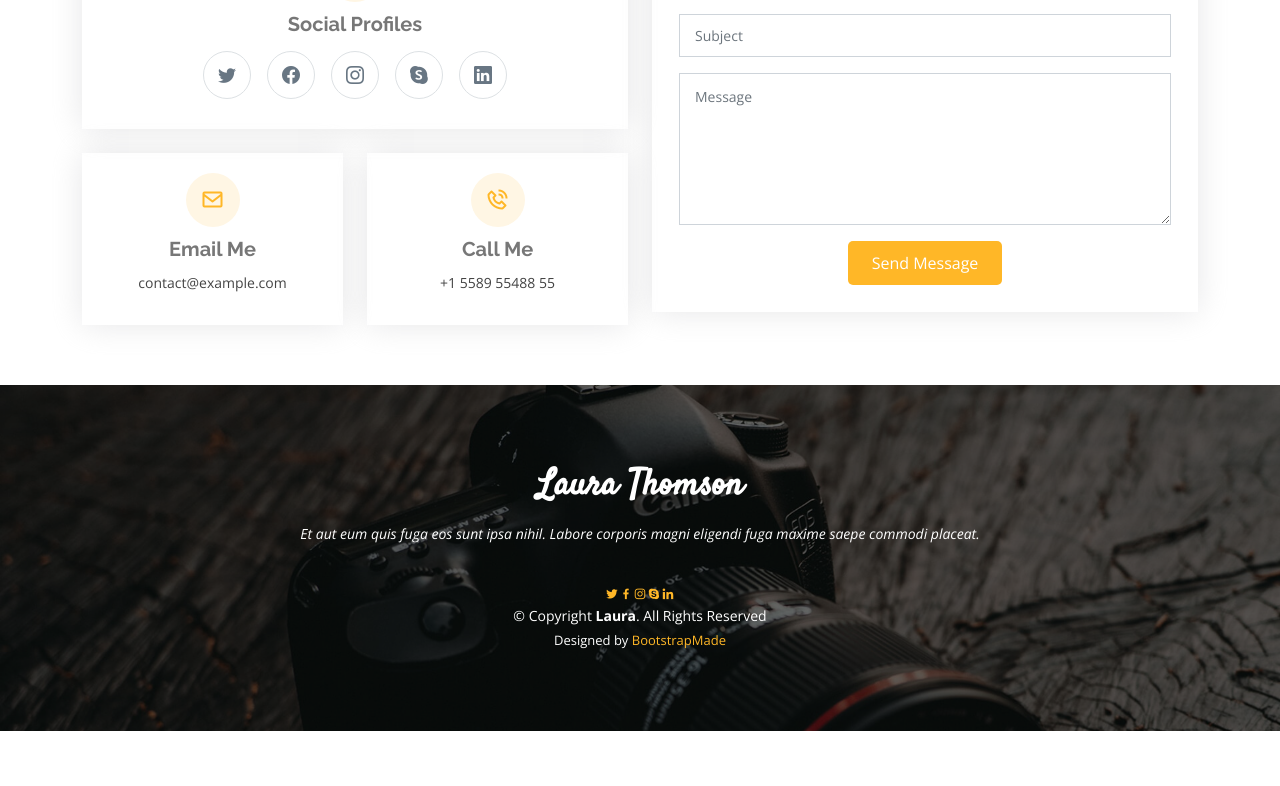
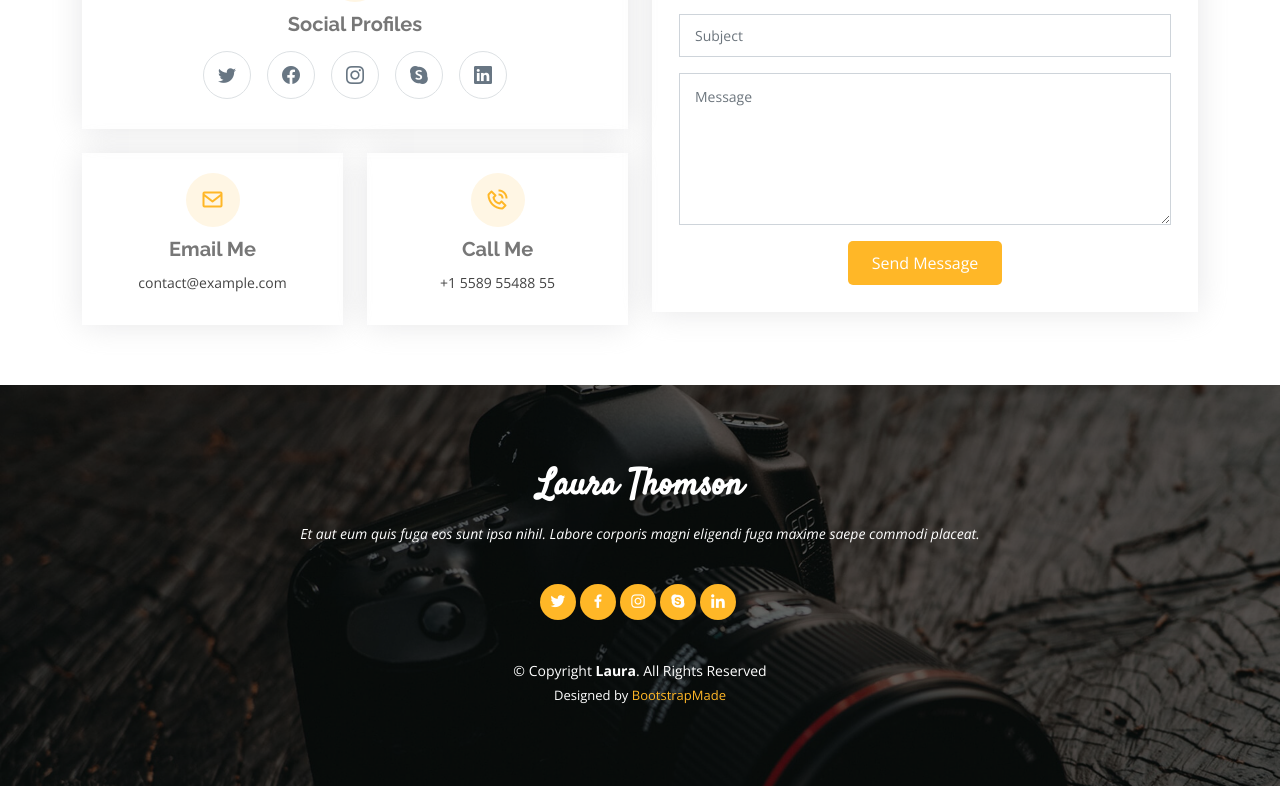
Before and after one commit to Yeasin2021/reacttemplate, a React (Create React App) app: page / in a window 1280 px wide. Shown: the part 6048-6834 px from the top of the page. Before the commit the page ends 6779 px from the top, so only its background shows below. Built offline with nearby package versions, Linux system fonts and the light colour scheme.

Commit message:
Footer Data -13

```diff
--- a/src/components/Footer.js
+++ b/src/components/Footer.js
@@ -12,11 +12,14 @@ const Footer = () => {
             <div>
               <h3>{item.header}</h3>
               <p>{item.title}</p>
-              <a href="#" className="twitter"><i className={item.twitter}></i></a>
-              <a href="#" className="facebook"><i className={item.facebook}></i></a>
-              <a href="#" className="instagram"><i className={item.instagram}></i></a>
-              <a href="#" className="skype"><i className={item.skype}></i></a>
-              <a href="#" className="linkedin"><i className={item.linkedin}></i></a>
+              <div className='social-links'>
+                <a href="#" className="twitter"><i className={item.twitter}></i></a>
+                <a href="#" className="facebook"><i className={item.facebook}></i></a>
+                <a href="#" className="instagram"><i className={item.instagram}></i></a>
+                <a href="#" className="skype"><i className={item.skype}></i></a>
+                <a href="#" className="linkedin"><i className={item.linkedin}></i></a>
+              </div>
+
               <div className="copyright">
                 &copy; {item.copyrigt_one} <strong><span>{item.copyrigt_two}</span></strong>{item.copyrigt_three}
               </div>
```
